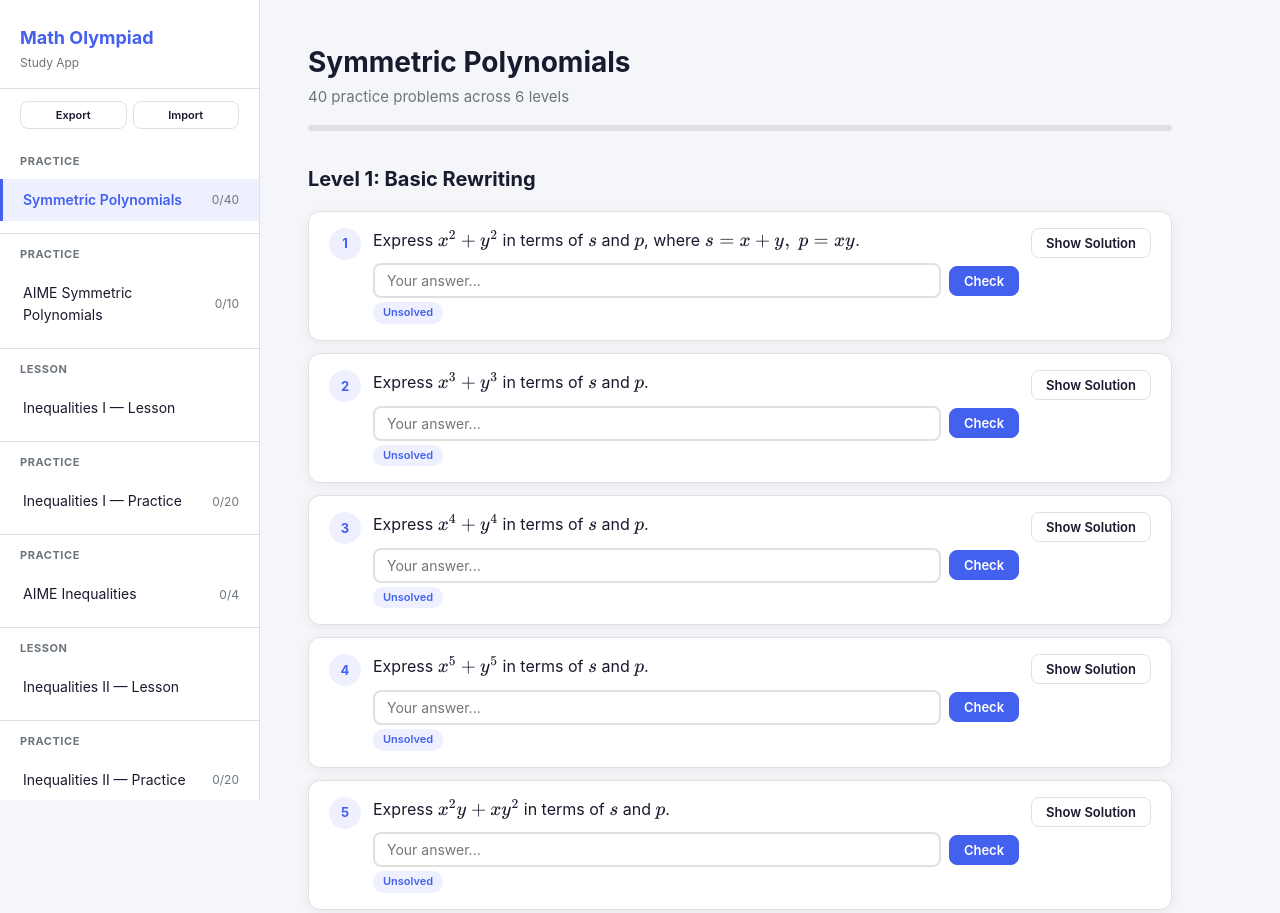
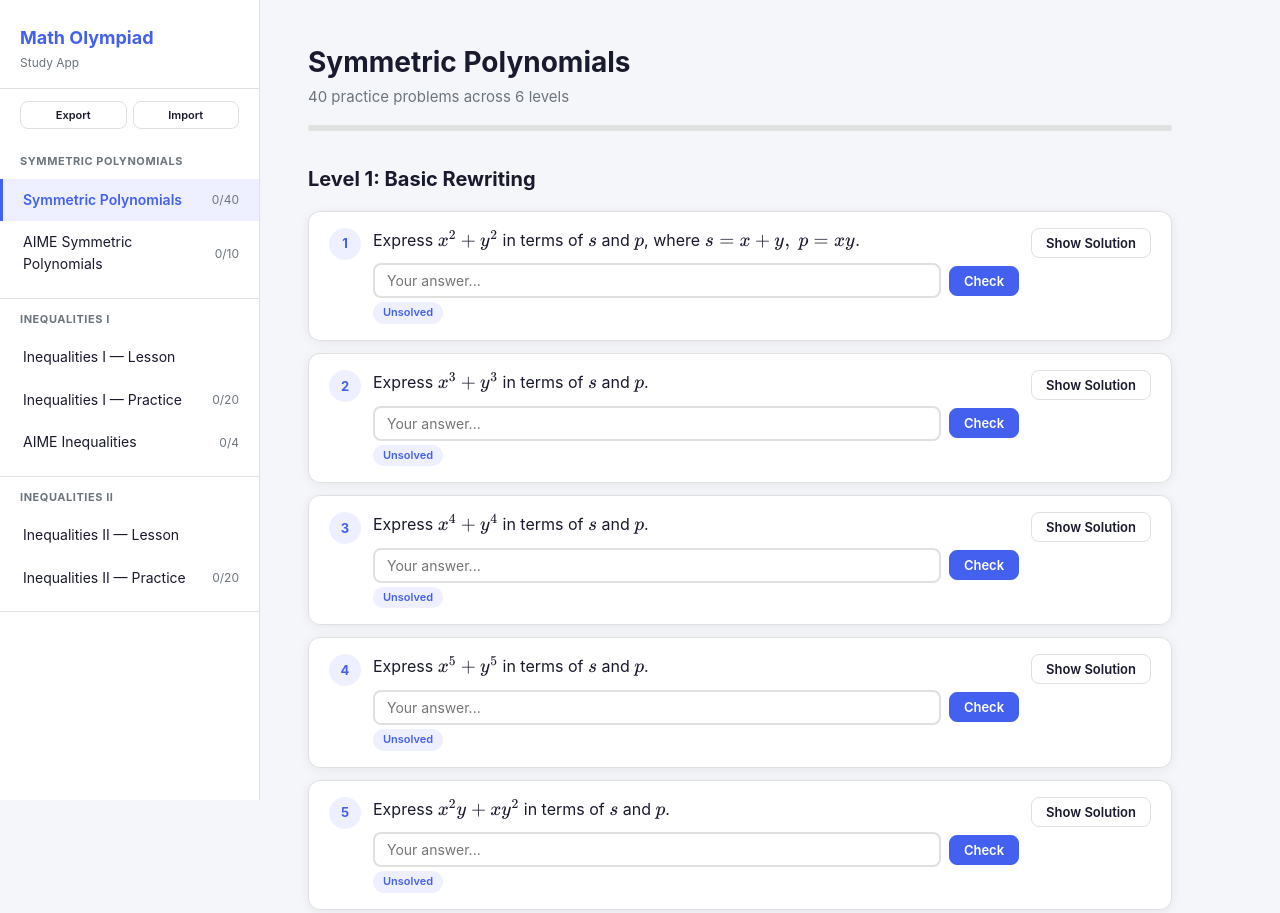
Before and after one commit to maxcliang-blip/math-olympiad-study-app, a website: page index.html in a window 1280 px wide. Shown: the top 913 px of the page. Drawn offline with nearby package versions, Linux system fonts and the light colour scheme.

Commit message:
Organize sidebar with topic groupings: Symmetric Polynomials, Inequalities I, Inequalities II

```diff
--- a/index.html
+++ b/index.html
@@ -257,6 +257,7 @@ const SECTIONS = [
     title: "Symmetric Polynomials",
     sub: "40 practice problems across 6 levels",
     type: "prac",
+    group: "Symmetric Polynomials",
     levels: [
       {
         n: "Level 1: Basic Rewriting",
@@ -335,6 +336,7 @@ const SECTIONS = [
     title: "AIME Symmetric Polynomials",
     sub: "10 real AIME & AIME-style problems",
     type: "prac",
+    group: "Symmetric Polynomials",
     levels: [
       {
         n: "AIME Problems",
@@ -358,6 +360,7 @@ const SECTIONS = [
     title: "Inequalities I \u2014 Lesson",
     sub: "AM-GM, Cauchy-Schwarz, Engel Form",
     type: "lesson",
+    group: "Inequalities I",
     sections: [
       { h: "1. AM-GM (Arithmetic Mean \u2265 Geometric Mean)",
         c: [
@@ -428,6 +431,7 @@ const SECTIONS = [
     title: "Inequalities I \u2014 Practice",
     sub: "20 problems covering AM-GM, Cauchy, Engel",
     type: "prac",
+    group: "Inequalities I",
     levels: [
       {
         n: "Level 1: Direct AM-GM",
@@ -476,6 +480,7 @@ const SECTIONS = [
     title: "AIME Inequalities",
     sub: "4 real AIME problems (verified from AoPS/Po-Shen Loh)",
     type: "prac",
+    group: "Inequalities I",
     levels: [
       {
         n: "AM-GM Problems",
@@ -498,6 +503,7 @@ const SECTIONS = [
     title: "Inequalities II \u2014 Lesson",
     sub: "Power Mean, Schur, Rearrangement, Jensen, SOS, uvw",
     type: "lesson",
+    group: "Inequalities II",
     sections: [
       { h: "1. Power Mean Inequality",
         c: [
@@ -634,6 +640,7 @@ const SECTIONS = [
     title: "Inequalities II \u2014 Practice",
     sub: "20 problems covering advanced inequality methods",
     type: "prac",
+    group: "Inequalities II",
     levels: [
       {
         n: "Level 1: Power Mean",
@@ -747,16 +754,22 @@ function render() {
   // Sidebar
   let side = '<div class="sidebar-header"><h1>Math Olympiad</h1><p>Study App</p></div>';
   side += '<div class="sidebar-actions"><button class="btn export-btn" onclick="exportProgress()">Export</button><button class="btn import-btn" onclick="document.getElementById(\'importFile\').click()">Import</button><input type="file" id="importFile" accept=".json" style="display:none" onchange="importProgress(this)"></div>';
+  let lastGroup = "";
   SECTIONS.forEach(sec => {
-    side += '<div class="nav-group"><div class="nav-label">' + (sec.type === "lesson" ? "Lesson" : "Practice") + '</div>';
+    if (sec.group !== lastGroup) {
+      if (lastGroup) side += '</div>';
+      side += '<div class="nav-group"><div class="nav-label">' + sec.group + '</div>';
+      lastGroup = sec.group;
+    }
     side += '<div class="nav-item' + (cur === sec.id ? " active" : "") + '" onclick="go(\'' + sec.id + '\')">' + sec.title;
     if (sec.type === "prac") {
       let t = 0, d = 0;
       sec.levels.forEach(l => l.probs.forEach(p => { t++; if (done(sec.id, p[0])) d++; }));
       side += ' <span class="count">' + d + '/' + t + '</span>';
     }
-    side += '</div></div>';
+    side += '</div>';
   });
+  side += '</div>';
   document.getElementById("sidebar").innerHTML = side;
 
   const sec = SECTIONS.find(s => s.id === cur);
```
